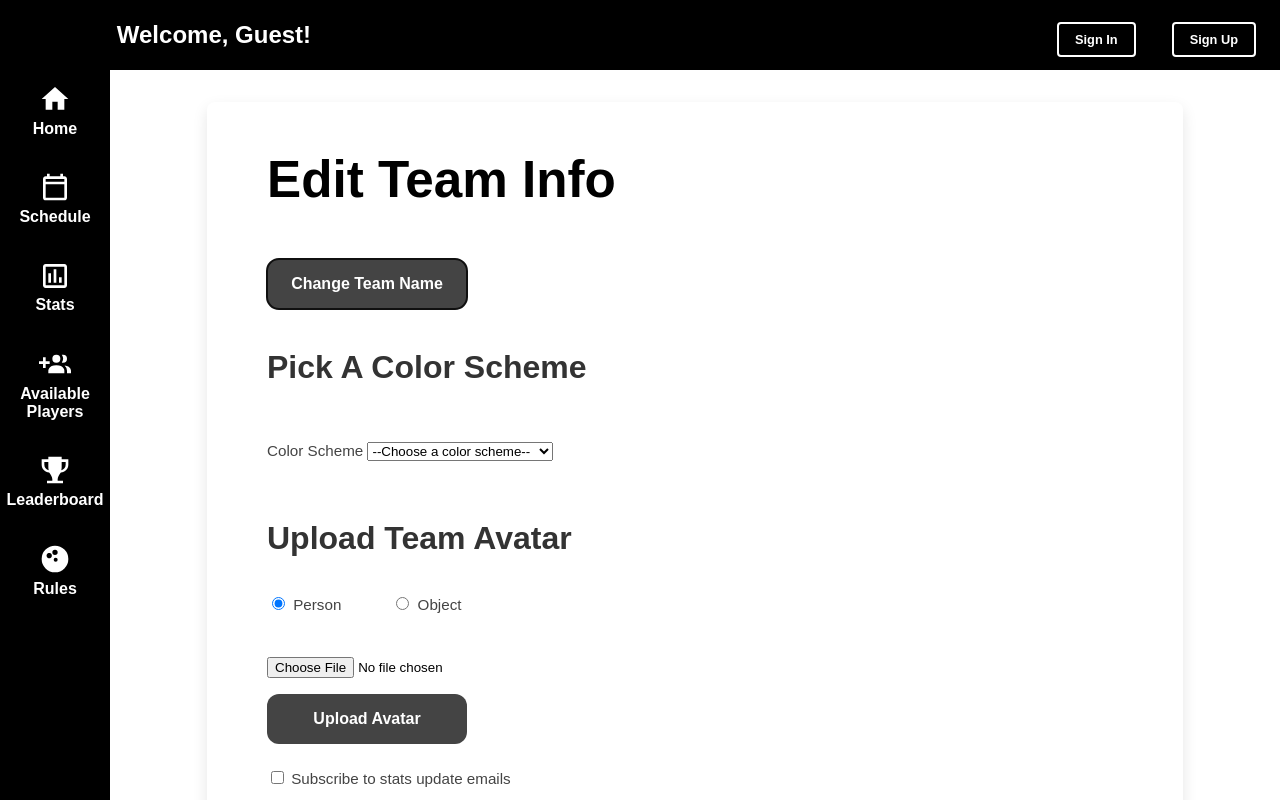
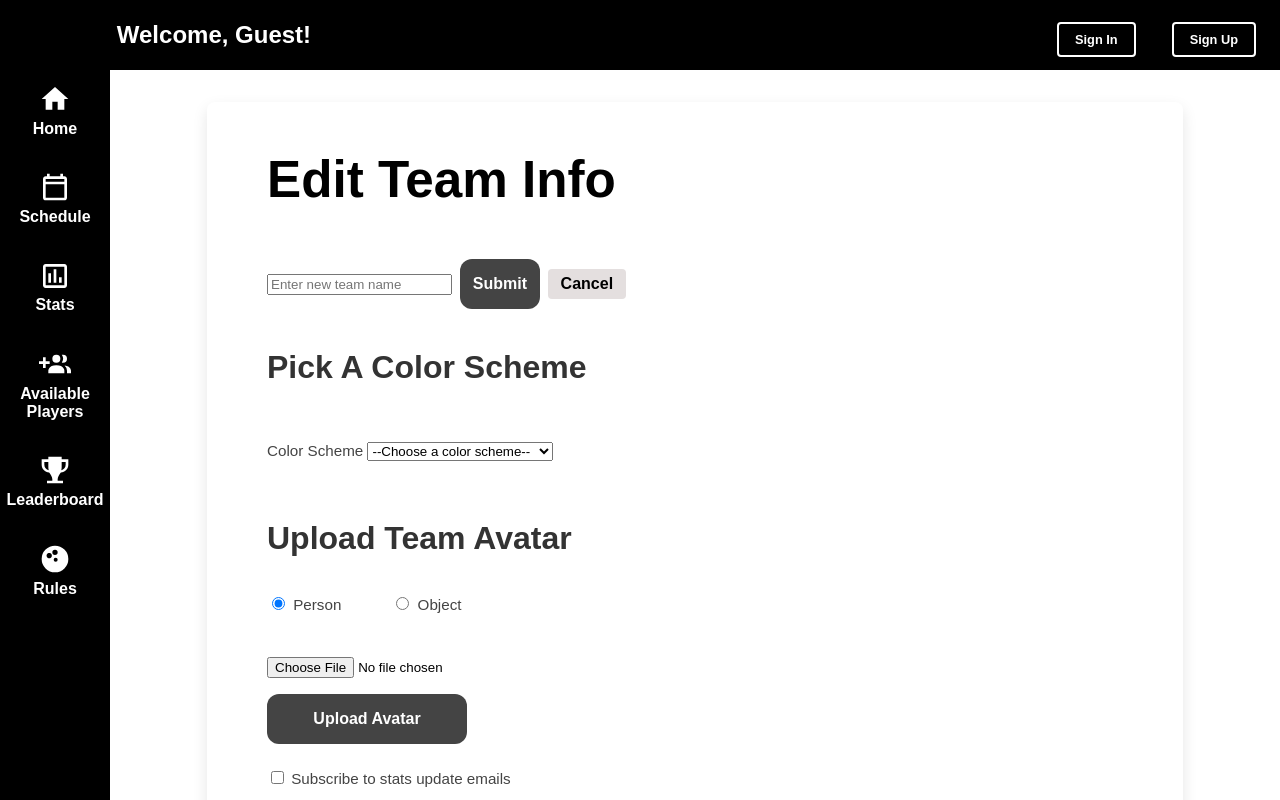
Before and after one commit to bwolfe53144/fantasy_bowling_frontend, a React (Vite) app: page /edit-team in a window 1280 px wide. Both pictures are taken after a click on the button "Change Team Name". Built offline with nearby package versions, Linux system fonts and the light colour scheme; no server answers.

Commit message:
fixed edit team name button to show the input name text box, and added a cancel button. Also edited the style of the cancel button

```diff
--- a/components/EditTeamName.jsx
+++ b/components/EditTeamName.jsx
@@ -1,8 +1,6 @@
-import React from "react";
-
-export default function EditTeamName({ visible, name, setName, onSave, onCancel, buttonStyle }) {
+export default function EditTeamName({ visible, name, setName, onSubmit, onCancel, onShowInput, buttonStyle }) {
   return !visible ? (
-    <button style={buttonStyle} onClick={() => onSave(true)}>Change Team Name</button>
+    <button style={buttonStyle} onClick={onShowInput}>Change Team Name</button>
   ) : (
     <div>
       <input
@@ -12,8 +10,8 @@ export default function EditTeamName({ visible, name, setName, onSave, onCancel,
         onChange={(e) => setName(e.target.value)}
         style={{ marginRight: "0.5rem" }}
       />
-      <button style={buttonStyle} onClick={() => onSave(false)}>Submit</button>
-      <button onClick={onCancel} style={{ marginLeft: "0.5rem" }}>Cancel</button>
+      <button style={buttonStyle} onClick={onSubmit}>Submit</button>
+      <button className="cancelButton" onClick={onCancel}>Cancel</button>
     </div>
   );
 }
--- a/src/pages/EditInfo.jsx
+++ b/src/pages/EditInfo.jsx
@@ -155,8 +155,9 @@ export default function EditInfo() {
           visible={teamNameEditVisible}
           name={newTeamName}
           setName={setNewTeamName}
-          onSave={(close) => (close ? handleTeamNameChange() : setTeamNameEditVisible(true))}
+          onSubmit={handleTeamNameChange}
           onCancel={() => setTeamNameEditVisible(false)}
+          onShowInput={() => setTeamNameEditVisible(true)}
           buttonStyle={buttonStyle}
         />
         {/* Color Picker */}
--- a/src/styles/EditInfo.css
+++ b/src/styles/EditInfo.css
@@ -128,6 +128,10 @@ label {
   font-size: 0.9rem;
 }
 
+.cancelButton {
+  background-color: #e4dfdf;
+}
+
 /*Responsive*/
 @media (max-width: 480px) {
   .mainPage.editInfo {
```
